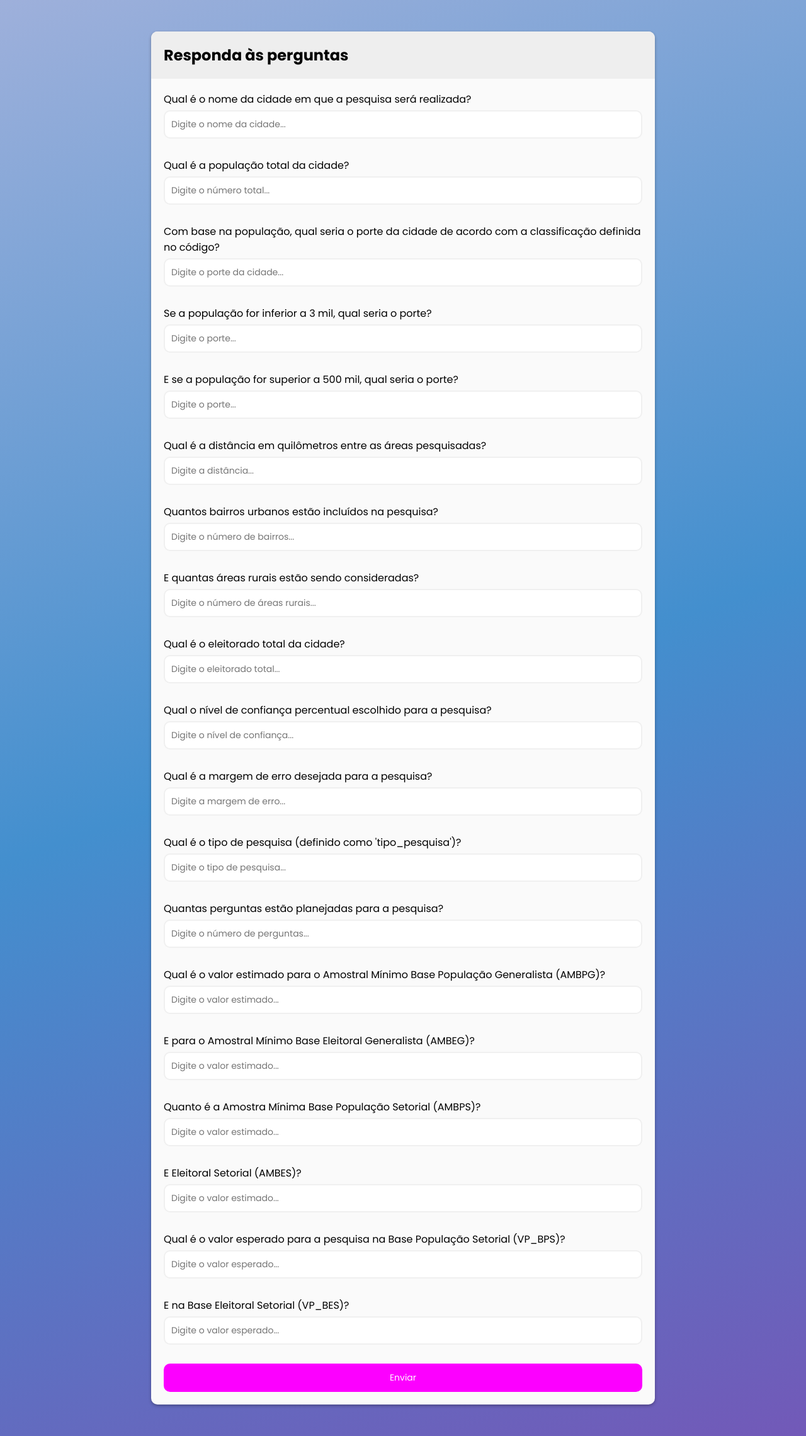
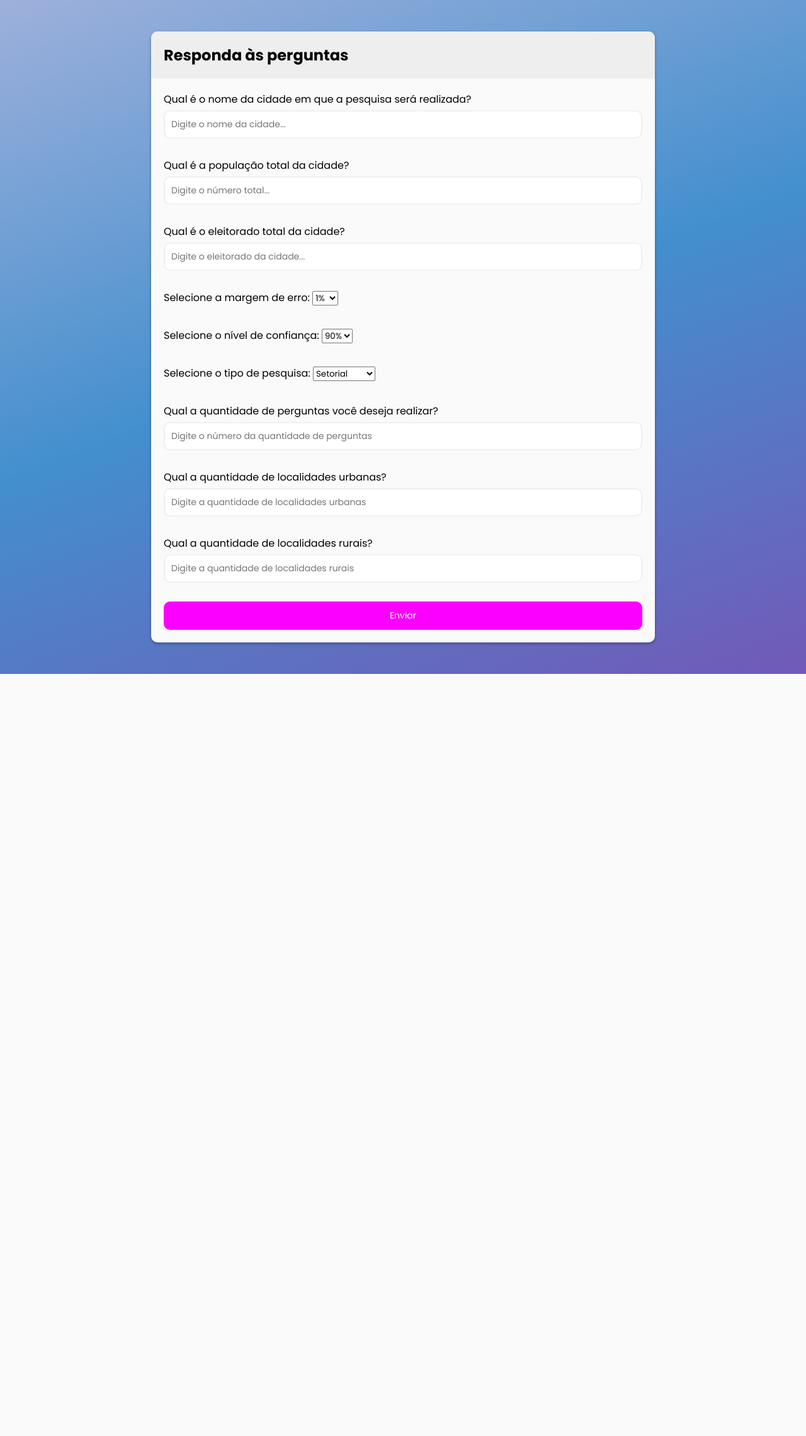
Before and after one commit to InstitutodePesquisaINPES/App-Estatistica, a Flask app: page /formestatistica in a window 1280 px wide. Shown: the whole page at 63% size. After the commit the page ends 1070 px from the top, so only its background shows below. Run offline with Flask 3, Linux system fonts and the light colour scheme; some libraries are stand-ins or nearby versions.

Commit message:
melhora os forms e estruturas das rotas

```diff
--- a/app.py
+++ b/app.py
@@ -4,27 +4,8 @@ from flask import Flask, render_template, redirect, url_for
 app = Flask(__name__)
 app.secret_key = "relampagomarquinhos"
 
-@app.route("/")
-def home():
-    return render_template("index.html")
-
-@app.route("/form")
-def form():
-    return render_template("form.html")
-
-@app.route("/formestatistica")
-def formestatistica():
-    # Adicione a lógica de login conforme necessário
-    return render_template("formestatistica.html")
-
-
-@app.route("/estatisticas")
-def estatisticas():
-    # Adicione a lógica de login conforme necessário
-    return render_template("estatisticas.html")
-
-
-
+from controllers.home import *
+from controllers.formularios import *
 
 if __name__ == "__main__":
     app.run(debug=True)
--- /dev/null
+++ b/controllers/formularios.py
@@ -0,0 +1,2 @@
+from app import app
+from flask import render_template, redirect, url_for,  request, session, jsonify
--- /dev/null
+++ b/controllers/home.py
@@ -0,0 +1,22 @@
+from app import app
+from flask import render_template, redirect, url_for,  request, session, jsonify
+
+
+@app.route("/")
+def home():
+    return render_template("index.html")
+
+@app.route("/form")
+def form():
+    return render_template("form.html")
+
+@app.route("/formestatistica")
+def formestatistica():
+    # Adicione a lógica de login conforme necessário
+    return render_template("formestatistica.html")
+
+
+@app.route("/estatisticas")
+def estatisticas():
+    # Adicione a lógica de login conforme necessário
+    return render_template("estatisticas.html")
--- a/templates/formestatistica.html
+++ b/templates/formestatistica.html
@@ -41,159 +41,68 @@
 
         <!-- Classificação por Porte -->
         <div class="form-control">
-          <label for="porte_cidade">Com base na população, qual seria o porte da cidade de acordo com a classificação definida no código?</label>
+          <label for="eleitorado">Qual é o eleitorado total da cidade?</label>
           <input
-            type="text"
-            id="porte_cidade"
-            placeholder="Digite o porte da cidade..."
+            type="number"
+            id="eleitorado"
+            placeholder="Digite o eleitorado da cidade..."
           />
         </div>
 
         <div class="form-control">
-          <label for="porte_inferior">Se a população for inferior a 3 mil, qual seria o porte?</label>
-          <input
-            type="text"
-            id="porte_inferior"
-            placeholder="Digite o porte..."
-          />
+          <label for="margem_erro">Selecione a margem de erro:</label>
+          <select id="margem_erro" name="margem_erro">
+            <option value="1">1%</option>
+            <option value="2">2%</option>
+            <option value="3">3%</option>
+            <option value="4">4%</option>
+            <option value="5">5%</option>
+          </select>
         </div>
 
         <div class="form-control">
-          <label for="porte_superior">E se a população for superior a 500 mil, qual seria o porte?</label>
-          <input
-            type="text"
-            id="porte_superior"
-            placeholder="Digite o porte..."
-          />
+          <label for="confianca">Selecione o nível de confiança:</label>
+          <select id="confianca" name="confianca">
+            <option value="90">90%</option>
+            <option value="95">95%</option>
+            <option value="99">99%</option>
+          </select>
         </div>
 
         <!-- Características da Cidade -->
         <div class="form-control">
-          <label for="distancia">Qual é a distância em quilômetros entre as áreas pesquisadas?</label>
-          <input
-            type="number"
-            id="distancia"
-            placeholder="Digite a distância..."
-          />
+          <label for="tipo_pesquisa">Selecione o tipo de pesquisa:</label>
+          <select id="tipo_pesquisa" name="tipo_pesquisa">
+            <option value="setoria">Setorial</option>
+            <option value="generalista">Generalista</option>
+          </select>
         </div>
 
         <div class="form-control">
-          <label for="qnt_bairros">Quantos bairros urbanos estão incluídos na pesquisa?</label>
+          <label for="qnt_perg">Qual a quantidade de perguntas você deseja realizar?</label>
           <input
             type="number"
-            id="qnt_bairros"
-            placeholder="Digite o número de bairros..."
-          />
-        </div>
-
-        <div class="form-control">
-          <label for="qnt_rurais">E quantas áreas rurais estão sendo consideradas?</label>
-          <input
-            type="number"
-            id="qnt_rurais"
-            placeholder="Digite o número de áreas rurais..."
+            id="qnt_perg"
+            placeholder="Digite o número da quantidade de perguntas"
           />
         </div>
 
         <!-- Informações da Pesquisa -->
         <div class="form-control">
-          <label for="eleitorado">Qual é o eleitorado total da cidade?</label>
+          <label for="qnt_urbanas">Qual a quantidade de localidades urbanas?</label>
           <input
             type="number"
-            id="eleitorado"
-            placeholder="Digite o eleitorado total..."
+            id="qnt_urbanas"
+            placeholder="Digite a quantidade de localidades urbanas"
           />
         </div>
 
         <div class="form-control">
-          <label for="nvl_confianca">Qual o nível de confiança percentual escolhido para a pesquisa?</label>
+          <label for="qnt_rurais">Qual a quantidade de localidades rurais?</label>
           <input
             type="number"
-            id="nvl_confianca"
-            placeholder="Digite o nível de confiança..."
-          />
-        </div>
-
-        <div class="form-control">
-          <label for="margem_erro">Qual é a margem de erro desejada para a pesquisa?</label>
-          <input
-            type="number"
-            id="margem_erro"
-            placeholder="Digite a margem de erro..."
-          />
-        </div>
-
-        <!-- Tipo de Pesquisa e Perguntas -->
-        <div class="form-control">
-          <label for="tipo_pesquisa">Qual é o tipo de pesquisa (definido como 'tipo_pesquisa')?</label>
-          <input
-            type="text"
-            id="tipo_pesquisa"
-            placeholder="Digite o tipo de pesquisa..."
-          />
-        </div>
-
-        <div class="form-control">
-          <label for="qnt_perguntas">Quantas perguntas estão planejadas para a pesquisa?</label>
-          <input
-            type="number"
-            id="qnt_perguntas"
-            placeholder="Digite o número de perguntas..."
-          />
-        </div>
-
-        <!-- Cálculos e Resultados Esperados -->
-        <div class="form-control">
-          <label for="ambpg">Qual é o valor estimado para o Amostral Mínimo Base População Generalista (AMBPG)?</label>
-          <input
-            type="number"
-            id="ambpg"
-            placeholder="Digite o valor estimado..."
-          />
-        </div>
-
-        <div class="form-control">
-          <label for="ambeg">E para o Amostral Mínimo Base Eleitoral Generalista (AMBEG)?</label>
-          <input
-            type="number"
-            id="ambeg"
-            placeholder="Digite o valor estimado..."
-          />
-        </div>
-
-        <div class="form-control">
-          <label for="ambps">Quanto é a Amostra Mínima Base População Setorial (AMBPS)?</label>
-          <input
-            type="number"
-            id="ambps"
-            placeholder="Digite o valor estimado..."
-          />
-        </div>
-
-        <div class="form-control">
-          <label for="ambes">E Eleitoral Setorial (AMBES)?</label>
-          <input
-            type="number"
-            id="ambes"
-            placeholder="Digite o valor estimado..."
-          />
-        </div>
-
-        <div class="form-control">
-          <label for="vp_bps">Qual é o valor esperado para a pesquisa na Base População Setorial (VP_BPS)?</label>
-          <input
-            type="number"
-            id="vp_bps"
-            placeholder="Digite o valor esperado..."
-          />
-        </div>
-
-        <div class="form-control">
-          <label for="vp_bes">E na Base Eleitoral Setorial (VP_BES)?</label>
-          <input
-            type="number"
-            id="vp_bes"
-            placeholder="Digite o valor esperado..."
+            id="qnt_rurais"
+            placeholder="Digite a quantidade de localidades rurais"
           />
         </div>
 
```
Also changed, not shown: templates/form.html (+0 -38 lines), complementary/functions_estatistica.py (added), controllers/estatistica.py (added).
